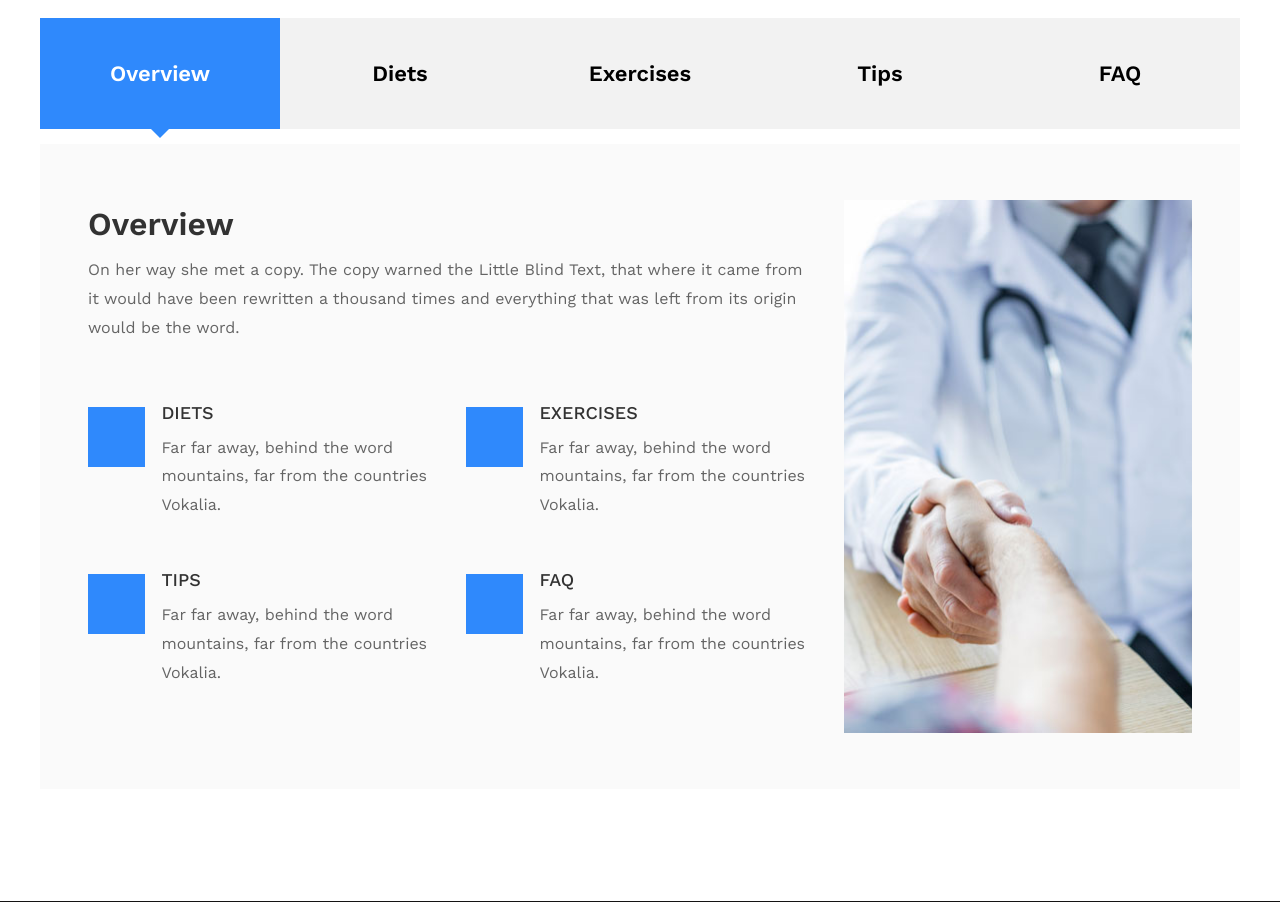
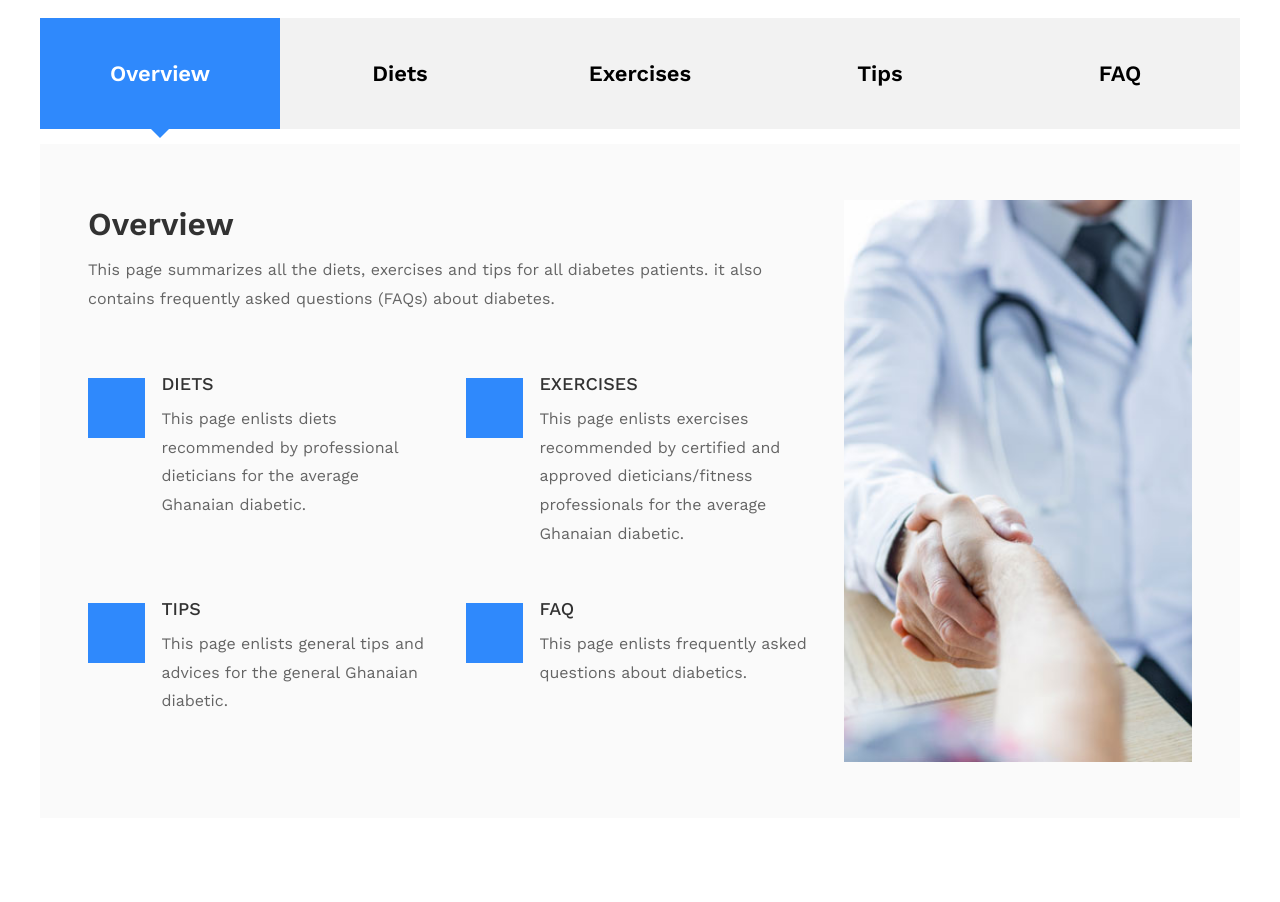
Before and after one commit to ikelvin-Studios/diaHealth, a PHP site: page /?page=Diabetic in a window 1280 px wide. Shown: the part 461-1363 px from the top of the page. Run offline with PHP 8.4, Linux system fonts and the light colour scheme; some libraries are stand-ins or nearby versions; some web fonts are replaced.

Commit message:
Added Contents For Diabetis

```diff
--- a/contents/diabetis/diabetisDiets.php
+++ b/contents/diabetis/diabetisDiets.php
@@ -1,56 +1,127 @@
 <p>Dietery Advice For Diabetic Patients.</p>
 <div class="row mt-5 pt-2">
-  <h3>IDEAL FOODS FOR BREAKFAST</h3><br>
+  <div class="col-lg-12">
+    <div class="services-2 d-flex">
+      <div class="icon mt-2 mr-3 d-flex justify-content-center align-items-center"><span class="flaticon-experiment-results"></span></div>
+      <div class="text">
+        <h3>IDEAL FOODS FOR BREAKFAST</h3>
         <p>Breakfast should be taken before 9am</p>
+        <div class="row">
           <div class="col-lg-6">
             <div class="services-2 d-flex">
-      <div class="icon mt-2 mr-3 d-flex justify-content-center align-items-center"><span class="flaticon-first-aid-kit"></span></div>
-
-
               <div class="text">
                 <h3>Beverages/Cereals</h3>
-        <p>Breakfast should be taken before 9am</p>
+                <!-- <p>Breakfast should be taken before 9am</p> -->
                 <ul>
-          <li>-	Oats (with as little sugar as possible, if possible, no sugar)</li>
-          <li>-	Wheats (with as little sugar as possible, if possible, no sugar)</li>
-          <li>-	Tea (with as little sugar as possible, if possible, no sugar)</li>
+                  <li>Oats (with as little sugar as possible, if possible, no sugar)</li>
+                  <li>Wheats (with as little sugar as possible, if possible, no sugar)</li>
+                  <li>Tea (with as little sugar as possible, if possible, no sugar)</li>
                 </ul>
               </div>
             </div>
           </div>
           <div class="col-lg-6">
             <div class="services-2 d-flex">
-      <div class="icon mt-2 mr-3 d-flex justify-content-center align-items-center"><span class="flaticon-dropper"></span></div>
               <div class="text">
                 <h3>Porridges</h3>
-        <p>Far far away, behind the word mountains, far from the countries Vokalia.</p>
+                <!-- <p>Far far away, behind the word mountains, far from the countries Vokalia.</p> -->
                 <ul>
-          <li>-	M))re kooko (bofrot and koose must be taken in moderation)</li>
-          <li>-	Hausa kooko; home brewed, must contain the chaff (bofrot and koose must be taken in moderation)</li>
-          <li>-	Tea (with as little sugar as possible, if possible, no sugar)</li>
-          <li>-	Rice Water (with as little sugar as possible, if possible, no sugar)</li>
-          <li>-	Brown/Wheat bread</li>
-          <li>-	Vegetable salad without dressing (should contain carrots, cucumber and dandelion)</li>
+                  <li>M))re kooko (bofrot and koose must be taken in moderation)</li>
+                  <li>Hausa kooko; home brewed, must contain the chaff (bofrot and koose must be taken in moderation)</li>
+                  <li>Tea (with as little sugar as possible, if possible, no sugar)</li>
+                  <li>Rice Water (with as little sugar as possible, if possible, no sugar)</li>
+                  <li>Brown/Wheat bread</li>
+                  <li>Vegetable salad without dressing (should contain carrots, cucumber and dandelion)</li>
+                </ul>
+              </div>
+            </div>
+          </div>
+        </div>
+      </div>
+    </div>
+  </div>
+  <div class="col-lg-12">
+    <div class="services-2 d-flex">
+      <div class="icon mt-2 mr-3 d-flex justify-content-center align-items-center"><span class="flaticon-experiment-results"></span></div>
+      <div class="text">
+        <h3>IDEAL FOODS FOR LUNCH/SUPPER</h3>
+        <p>Lunch should be eaten before 1pm & Supper should be eaten before 6pm</p>
+        <div class="row">
+          <div class="col-lg-6">
+            <div class="services-2 d-flex">
+              <div class="text">
+                <h3>Stews</h3>
+                <!-- <p>Breakfast should be taken before 9am</p> -->
+                <ul>
+                  <li>Yam/plantain with olive oil kontomire stew</li>
+                  <li>Yam/plantain with olive oil garden eggs stew</li>
+                  <li>Yam/plantain with cabbage stew</li>
+                  <li>Yam/Plantain with beans stew</li>
+                  <li>Rice with cabbage stew</li>
+                  <li>Rice with olive oil kontomire stew</li>
+                  <li>Rice and beans stew</li>
+                  <li>Gari, beans & korkor (few pieces)</li>
                 </ul>
               </div>
             </div>
           </div>
           <div class="col-lg-6">
             <div class="services-2 d-flex">
+              <div class="text">
+                <h3>Soups</h3>
+                <!-- <p>Far far away, behind the word mountains, far from the countries Vokalia.</p> -->
+                <ul>
+                  <li>Fufu/Banku/Rice/Yam/Plantain with Light Soup (with less oil and more okra/garden eggs/carrots)</li>
+                  <li>Fufu/Banku/Rice/Yam/Plantain with Kontomire Soup (with less oil and more okra/ garden eggs/carrots)</li>
+                  <li>Fufu/Banku/Rice/yam/Plantain with 3bunu3bunu Soup (with less oil and more okra/garden eggs/carrots)</li>
+                  <li>Banku with Okra Soup (with less oil)</li>
+                  <li>Groundnut soup can be taken once a week</li>
+                  <li>Palm nut soup should be taken once every 2 weeks, it should not be thick but very light</li>
+                </ul>
+              </div>
+            </div>
+          </div>
+        </div>
+      </div>
+    </div>
+  </div>
+  <div class="col-lg-12">
+    <div class="services-2 d-flex">
       <div class="icon mt-2 mr-3 d-flex justify-content-center align-items-center"><span class="flaticon-experiment-results"></span></div>
       <div class="text">
-        <h3>Symptom Check</h3>
-        <p>Far far away, behind the word mountains, far from the countries Vokalia.</p>
+        <h3>IDEAL FRUITS & SNACKS TO BE TAKEN</h3>
+        <div class="row">
+          <div class="col-lg-6">
+            <div class="services-2 d-flex">
+              <div class="text">
+                <h3>Fruits</h3>
+                <!-- <p>Breakfast should be taken before 9am</p> -->
+                <ul>
+                  <li>Pawpaw (at most 2 slices or a small sized)</li>
+                  <li>Watermelon (one slice)</li>
+                  <li>Oranges (at most 2)</li>
+                  <li>Avocadoes</li>
+                  <li>Apples (at most 2)</li>
+                  <li>Bananas (at most 4 fingers)</li>
+                </ul>
               </div>
             </div>
           </div>
           <div class="col-lg-6">
             <div class="services-2 d-flex">
-      <div class="icon mt-2 mr-3 d-flex justify-content-center align-items-center"><span class="flaticon-heart-rate"></span></div>
               <div class="text">
-        <h3>Heart Rate</h3>
-        <p>Far far away, behind the word mountains, far from the countries Vokalia.</p>
+                <h3>Snacks</h3>
+                <!-- <p>Far far away, behind the word mountains, far from the countries Vokalia.</p> -->
+                <ul>
+                  <li>Brown/Wheat Bread</li>
+                  <li>Fruits as recommended above</li>
+                  <li>Vegetable Salad without dressing</li>
+                </ul>
               </div>
             </div>
           </div>
         </div>
+      </div>
+    </div>
+  </div>
+</div>
--- a/contents/diabetis/diabetisExercises.php
+++ b/contents/diabetis/diabetisExercises.php
@@ -1,39 +1,40 @@
-<p>On her way she met a copy. The copy warned the Little Blind Text, that where it came from it would have been rewritten a thousand times and everything that was left from its origin would be the word.</p>
+<p>Advice on Exercises For Diabetic Patients.</p>
 <div class="row mt-5 pt-2">
+  <div class="col-lg-12">
+    <div class="services-2 d-flex">
+      <div class="icon mt-2 mr-3 d-flex justify-content-center align-items-center"><span class="flaticon-experiment-results"></span></div>
+      <div class="text">
+        <h3>For at least 10mins a day or exercise at least 4 days a week </h3>
+        <!-- <p>Breakfast should be taken before 9am</p> -->
+        <div class="row">
           <div class="col-lg-6">
             <div class="services-2 d-flex">
-      <div class="icon mt-2 mr-3 d-flex justify-content-center align-items-center"><span class="flaticon-first-aid-kit"></span></div>
               <div class="text">
-        <h3>Primary Care</h3>
-        <p>Far far away, behind the word mountains, far from the countries Vokalia.</p>
+                <!-- <h3>Beverages/Cereals</h3> -->
+                <!-- <p>Breakfast should be taken before 9am</p> -->
+                <ul>
+                  <li>Walking </li>
+                  <li>Cycling </li>
+                  <li>Swimming</li>
+                </ul>
               </div>
             </div>
           </div>
           <div class="col-lg-6">
             <div class="services-2 d-flex">
-      <div class="icon mt-2 mr-3 d-flex justify-content-center align-items-center"><span class="flaticon-dropper"></span></div>
               <div class="text">
-        <h3>Lab Test</h3>
-        <p>Far far away, behind the word mountains, far from the countries Vokalia.</p>
-      </div>
-    </div>
-  </div>
-  <div class="col-lg-6">
-    <div class="services-2 d-flex">
-      <div class="icon mt-2 mr-3 d-flex justify-content-center align-items-center"><span class="flaticon-experiment-results"></span></div>
-      <div class="text">
-        <h3>Symptom Check</h3>
-        <p>Far far away, behind the word mountains, far from the countries Vokalia.</p>
-      </div>
-    </div>
-  </div>
-  <div class="col-lg-6">
-    <div class="services-2 d-flex">
-      <div class="icon mt-2 mr-3 d-flex justify-content-center align-items-center"><span class="flaticon-heart-rate"></span></div>
-      <div class="text">
-        <h3>Heart Rate</h3>
-        <p>Far far away, behind the word mountains, far from the countries Vokalia.</p>
+                <!-- <h3>Porridges</h3> -->
+                <!-- <p>Far far away, behind the word mountains, far from the countries Vokalia.</p> -->
+                <ul>
+                  <li>Aerobics </li>
+                  <li>Gymnastics</li>
+                  <li>Football/Basketball/Netball/Volley ball</li>
+                </ul>
               </div>
             </div>
           </div>
         </div>
+      </div>
+    </div>
+  </div>
+</div>
--- a/contents/diabetis/diabetisOverview.php
+++ b/contents/diabetis/diabetisOverview.php
@@ -1,11 +1,12 @@
-<p>On her way she met a copy. The copy warned the Little Blind Text, that where it came from it would have been rewritten a thousand times and everything that was left from its origin would be the word.</p>
+<p>This page summarizes all the diets, exercises and tips for all diabetes patients.
+it also contains frequently asked questions (FAQs) about diabetes.</p>
 <div class="row mt-5 pt-2">
   <div class="col-lg-6">
     <div class="services-2 d-flex">
       <div class="icon mt-2 mr-3 d-flex justify-content-center align-items-center"><span class="flaticon-first-aid-kit"></span></div>
       <div class="text">
         <h3>Diets</h3>
-        <p>Far far away, behind the word mountains, far from the countries Vokalia.</p>
+        <p>This page enlists diets recommended by professional dieticians for the average Ghanaian diabetic.</p>
       </div>
     </div>
   </div>
@@ -14,7 +15,7 @@
       <div class="icon mt-2 mr-3 d-flex justify-content-center align-items-center"><span class="flaticon-dropper"></span></div>
       <div class="text">
         <h3>Exercises</h3>
-        <p>Far far away, behind the word mountains, far from the countries Vokalia.</p>
+        <p>This page enlists exercises recommended by certified and approved dieticians/fitness professionals for the average Ghanaian diabetic.</p>
       </div>
     </div>
   </div>
@@ -23,7 +24,7 @@
       <div class="icon mt-2 mr-3 d-flex justify-content-center align-items-center"><span class="flaticon-experiment-results"></span></div>
       <div class="text">
         <h3>Tips</h3>
-        <p>Far far away, behind the word mountains, far from the countries Vokalia.</p>
+        <p>This page enlists general tips and advices for the general Ghanaian diabetic.</p>
       </div>
     </div>
   </div>
@@ -32,7 +33,7 @@
       <div class="icon mt-2 mr-3 d-flex justify-content-center align-items-center"><span class="flaticon-heart-rate"></span></div>
       <div class="text">
         <h3>FAQ</h3>
-        <p>Far far away, behind the word mountains, far from the countries Vokalia.</p>
+        <p>This page enlists frequently asked questions about diabetics.</p>
       </div>
     </div>
   </div>
--- a/contents/diabetis/diabetisTips.php
+++ b/contents/diabetis/diabetisTips.php
@@ -1,39 +1,44 @@
-<p>On her way she met a copy. The copy warned the Little Blind Text, that where it came from it would have been rewritten a thousand times and everything that was left from its origin would be the word.</p>
+<p>Tips For Diabetic Patients.</p>
 <div class="row mt-5 pt-2">
+  <div class="col-lg-12">
+    <div class="services-2 d-flex">
+      <div class="icon mt-2 mr-3 d-flex justify-content-center align-items-center"><span class="flaticon-experiment-results"></span></div>
+      <div class="text">
+        <h3>Everyday Tips</h3>
+        <!-- <p>Breakfast should be taken before 9am</p> -->
+        <div class="row">
           <div class="col-lg-6">
             <div class="services-2 d-flex">
-      <div class="icon mt-2 mr-3 d-flex justify-content-center align-items-center"><span class="flaticon-first-aid-kit"></span></div>
               <div class="text">
-        <h3>Primary Care</h3>
-        <p>Far far away, behind the word mountains, far from the countries Vokalia.</p>
+                <!-- <h3>Beverages/Cereals</h3> -->
+                <!-- <p>Breakfast should be taken before 9am</p> -->
+                <ul>
+                  <li>REMEMBER TO TAKE DRUGS/PRESCIPTIONS ON TIME AND SERIOUSLY</li>
+                  <li>HAVE A CHECKUP AT LEAST ONCE EVERY 3 WEEKS</li>
+                  <li>REPORT EVERY AND ANY COMPLICATIONS TO YOUR DOCTOR</li>
+                  <li>Take exercising seriously </li>
+                  <li>Remember to eat breakfast before 9am</li>
+                </ul>
               </div>
             </div>
           </div>
           <div class="col-lg-6">
             <div class="services-2 d-flex">
-      <div class="icon mt-2 mr-3 d-flex justify-content-center align-items-center"><span class="flaticon-dropper"></span></div>
               <div class="text">
-        <h3>Lab Test</h3>
-        <p>Far far away, behind the word mountains, far from the countries Vokalia.</p>
-      </div>
-    </div>
-  </div>
-  <div class="col-lg-6">
-    <div class="services-2 d-flex">
-      <div class="icon mt-2 mr-3 d-flex justify-content-center align-items-center"><span class="flaticon-experiment-results"></span></div>
-      <div class="text">
-        <h3>Symptom Check</h3>
-        <p>Far far away, behind the word mountains, far from the countries Vokalia.</p>
-      </div>
-    </div>
-  </div>
-  <div class="col-lg-6">
-    <div class="services-2 d-flex">
-      <div class="icon mt-2 mr-3 d-flex justify-content-center align-items-center"><span class="flaticon-heart-rate"></span></div>
-      <div class="text">
-        <h3>Heart Rate</h3>
-        <p>Far far away, behind the word mountains, far from the countries Vokalia.</p>
+                <!-- <h3>Porridges</h3> -->
+                <!-- <p>Far far away, behind the word mountains, far from the countries Vokalia.</p> -->
+                <ul>
+                  <li>Avoid fruit juices</li>
+                  <li>Snacks should be taken if one feels hungry after a meal</li>
+                  <li>Remember to eat lunch before 1pm</li>
+                  <li>Drink lots of water </li>
+                  <li>Remember to eat supper before 7pm or don’t sleep immediately after supper, wait at least 2hrs 30mins</li>
+                </ul>
               </div>
             </div>
           </div>
         </div>
+      </div>
+    </div>
+  </div>
+</div>
```
Lines whose indentation alone changed are shown as unchanged.
